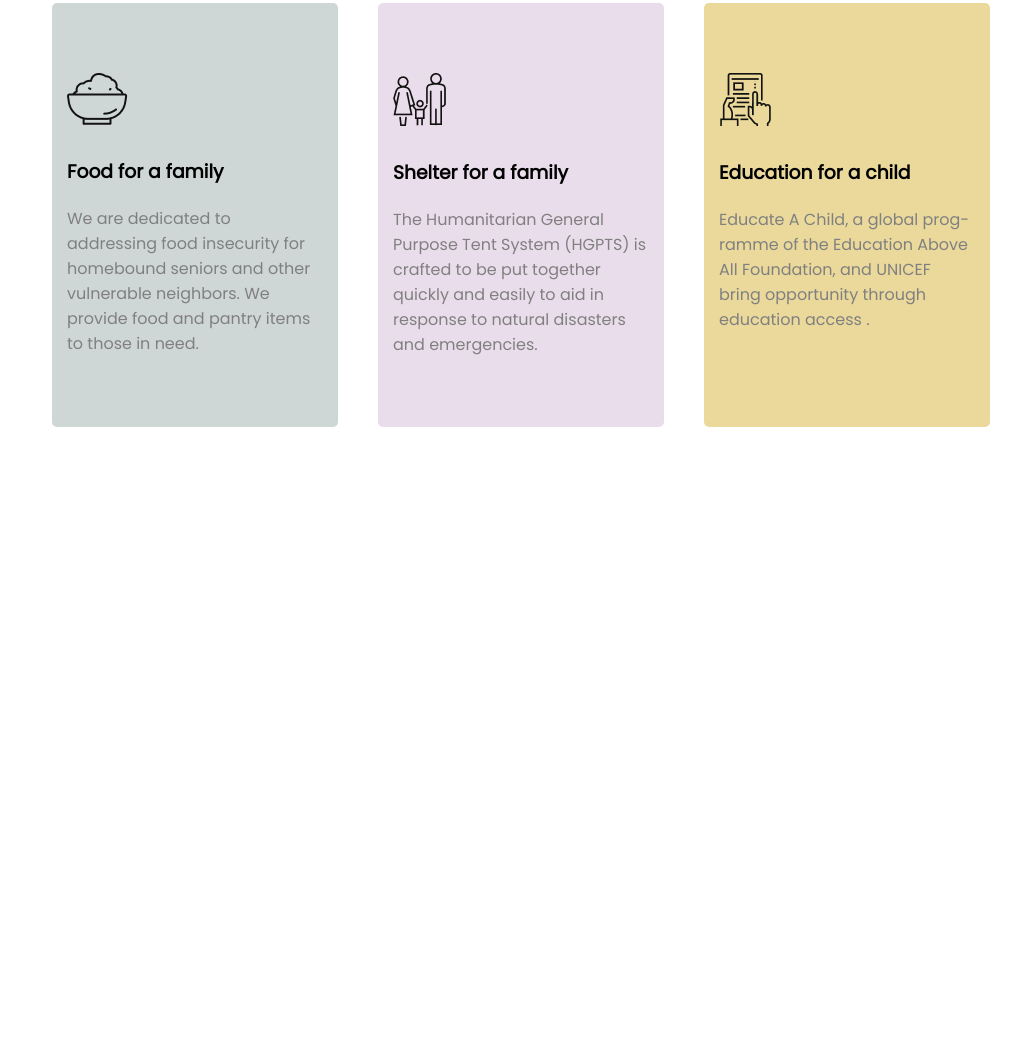
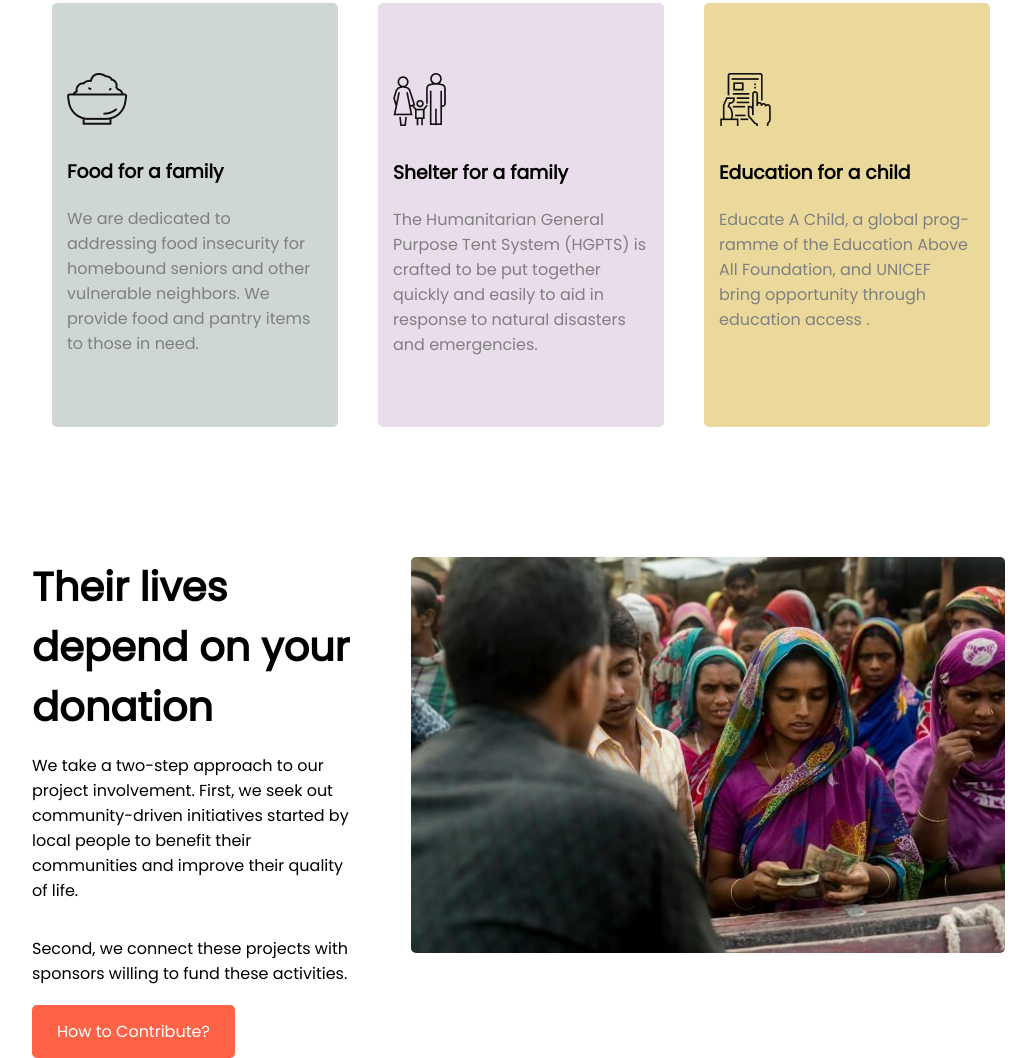
Before and after one commit to FahmidaTasmia/donate-today, a plain HTML site: page index.html in a window 1280 px wide. Shown: the part 1634-2692 px from the top of the page, without its empty margins (96-1132 px from the left). Before the commit the page ends 2091 px from the top, so only its background shows below. Drawn offline with Linux system fonts and the light colour scheme.

Commit message:
depends section added

```diff
--- a/index.html
+++ b/index.html
@@ -81,6 +81,23 @@
      </section>
      <!-- Donate-plan section end! -->
 
+      <!-- Depands section start! -->
+      <section class="depends">
+        <div class="half-width">
+            <h1>Their lives depend on
+                your donation</h1>
+                <p>We take a two-step approach to our project involvement. First, we seek out community-driven initiatives started by local people to benefit their communities and improve their quality of life.</p>
+                <p>Second, we connect these projects with sponsors willing to fund these activities.</p>
+                <a target="_blank" href="#" > How to Contribute?</a>
+        </div>
+        <div class="half-width">
+            <img src="images/donation1.jpg" alt="">
+
+        </div>
+
+      </section>
+      <!-- Depands section end! -->
+
 
 
 </body>
--- a/style.css
+++ b/style.css
@@ -141,3 +141,37 @@ hr{
 .provide-item p{
     color: grey;
 }
+.depends{
+    display: flex;
+    width: 80%;
+    margin: auto;
+    margin-top: 100px;
+
+
+}
+.half-width{
+  margin-right: 5%;
+
+
+}
+.half-width h1{
+    font-size: 40px;
+    font-weight: 700;
+
+}
+.half-width p{
+   margin-top:5% ;
+    margin-bottom: 10%;
+}
+.half-width img{
+    border-radius: 5px;
+
+}
+.half-width a{
+    text-decoration: none;
+    background-color: tomato;
+    padding: 15px 25px;
+    color: white;
+    border-radius: 5px;
+
+}
```
